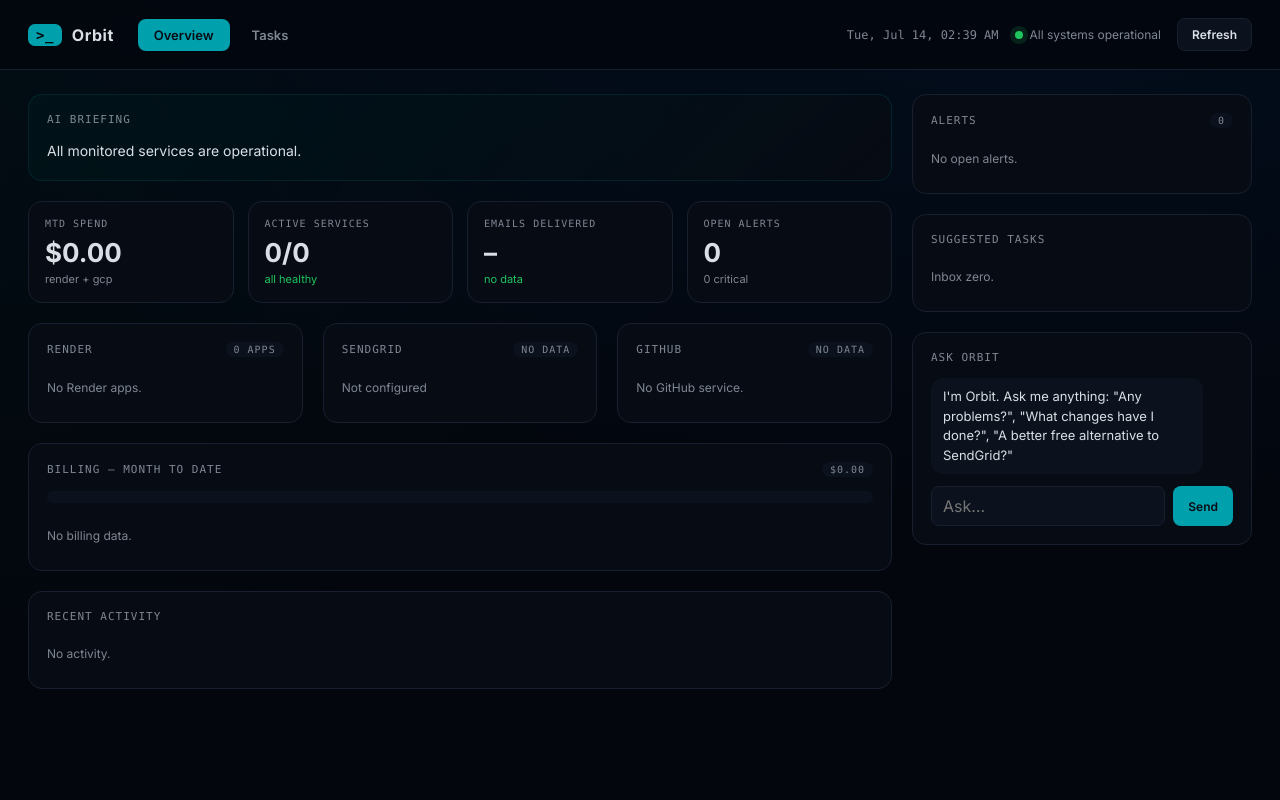
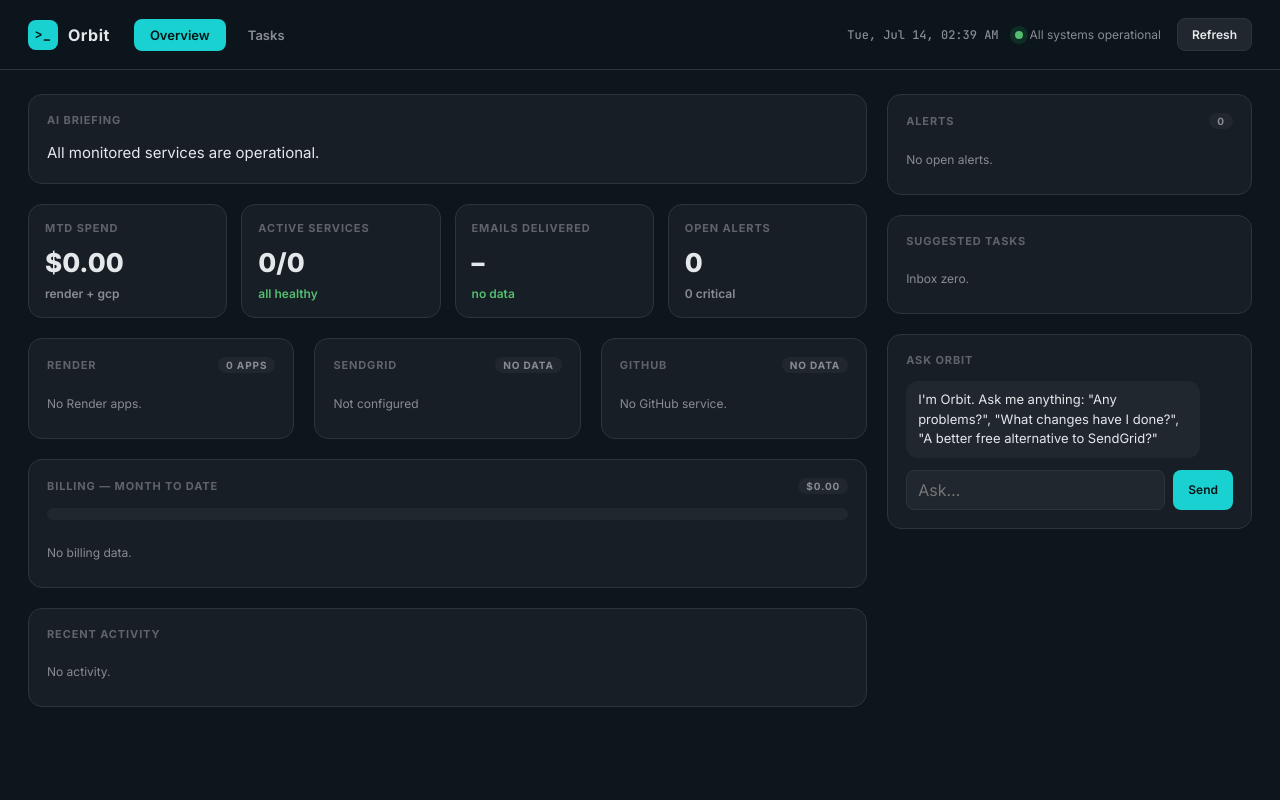
Before and after one commit to 16A9DA/Orbit, a Django app: page / in a window 1280 px wide. Run offline with Django 5.2, Linux system fonts and the light colour scheme; data that the repository does not hold is empty.

Commit message:
Apply Dashboard.dc design: teal accent, indigo-dark surfaces, flat cards
- retune palette to design tokens (bg/cards/border hue 250, teal accent hue 195, green 150, accent-text)
- flatten surfaces (drop radial background + briefing gradient)
- card titles and kpi labels: Inter 700, uppercase, 0.08em, faint; kpi value 26px/800
- overview grid 2.3fr/1fr; brand mark 30px rounded tile; bars on track color
- fonts: add Inter 800 + JetBrains Mono

```diff
--- a/frontend/static/css/app.css
+++ b/frontend/static/css/app.css
@@ -1,17 +1,20 @@
 :root {
-  --bg: oklch(0.12 0.02 260);
-  --panel: oklch(0.15 0.02 260);
-  --panel-2: oklch(0.18 0.025 262);
-  --line: oklch(0.24 0.03 265);
-  --text: oklch(0.9 0.01 260);
-  --muted: oklch(0.62 0.02 260);
-  --faint: oklch(0.45 0.02 260);
-  --accent: oklch(0.62 0.16 200);
-  --green: oklch(0.72 0.19 150);
-  --amber: oklch(0.72 0.19 80);
+  --bg: oklch(0.19 0.02 250);
+  --panel: oklch(0.23 0.018 250);
+  --panel-2: oklch(0.27 0.018 250);
+  --line: oklch(0.32 0.015 250);
+  --track: oklch(0.30 0.015 250);
+  --text: oklch(0.93 0.005 250);
+  --muted: oklch(0.64 0.01 250);
+  --faint: oklch(0.50 0.01 250);
+  --accent: oklch(0.78 0.13 195);
+  --accent-text: oklch(0.18 0.03 195);
+  --green: oklch(0.72 0.15 150);
+  --green-bg: oklch(0.30 0.06 150);
+  --amber: oklch(0.78 0.14 70);
   --red: oklch(0.68 0.19 40);
   --purple: oklch(0.68 0.17 280);
-  --mono: ui-monospace, "SF Mono", "IBM Plex Mono", Menlo, monospace;
+  --mono: "JetBrains Mono", ui-monospace, "SF Mono", Menlo, monospace;
   --sans: "Inter", system-ui, sans-serif;
 }
 
@@ -24,10 +27,7 @@
 body {
   font-family: var(--sans);
   color: var(--text);
-  background:
-    radial-gradient(1200px 600px at 80% -10%, oklch(0.2 0.06 250 / 0.5), transparent),
-    radial-gradient(900px 500px at -10% 20%, oklch(0.18 0.06 200 / 0.35), transparent),
-    var(--bg);
+  background: var(--bg);
   min-height: 100vh;
   -webkit-font-smoothing: antialiased;
 }
@@ -42,7 +42,7 @@
   position: sticky;
   top: 0;
   z-index: 10;
-  background: oklch(0.12 0.02 260 / 0.85);
+  background: oklch(0.19 0.02 250 / 0.85);
   backdrop-filter: blur(12px);
 }
 
@@ -56,12 +56,16 @@
 
 .brand-mark {
   font-family: var(--mono);
-  color: oklch(0.12 0.02 260);
+  color: var(--accent-text);
   background: var(--accent);
-  padding: 3px 8px;
-  border-radius: 7px;
+  width: 30px;
+  height: 30px;
+  display: inline-flex;
+  align-items: center;
+  justify-content: center;
+  border-radius: 8px;
   font-weight: 700;
-  font-size: 14px;
+  font-size: 13px;
 }
 
 .tabs {
@@ -83,7 +87,7 @@
 
 .tab.active {
   background: var(--accent);
-  color: oklch(0.15 0.02 260);
+  color: var(--accent-text);
 }
 
 .top-right {
@@ -153,7 +157,7 @@
 
 .btn.accent {
   background: var(--accent);
-  color: oklch(0.15 0.02 260);
+  color: var(--accent-text);
   border-color: transparent;
 }
 
@@ -166,7 +170,7 @@
 
 .overview {
   display: grid;
-  grid-template-columns: 1fr 340px;
+  grid-template-columns: 2.3fr 1fr;
   gap: 20px;
   align-items: start;
 }
@@ -195,11 +199,12 @@
 }
 
 .card-title {
-  font-family: var(--mono);
+  font-family: var(--sans);
   font-size: 11px;
-  letter-spacing: 1px;
+  font-weight: 700;
+  letter-spacing: 0.08em;
   text-transform: uppercase;
-  color: var(--muted);
+  color: var(--faint);
   margin-bottom: 14px;
   display: flex;
   justify-content: space-between;
@@ -236,13 +241,8 @@
 }
 
 /* AI briefing */
-.briefing {
-  background: linear-gradient(135deg, oklch(0.2 0.06 200 / 0.4), var(--panel));
-  border-color: oklch(0.3 0.08 200 / 0.5);
-}
-
 .briefing p {
-  font-size: 14px;
+  font-size: 15px;
   line-height: 1.6;
   color: var(--text);
 }
@@ -262,20 +262,23 @@
 }
 
 .kpi-label {
-  font-family: var(--mono);
-  font-size: 10px;
-  letter-spacing: 1px;
-  color: var(--muted);
+  font-family: var(--sans);
+  font-size: 11px;
+  font-weight: 700;
+  letter-spacing: 0.08em;
+  text-transform: uppercase;
+  color: var(--faint);
 }
 
 .kpi-value {
   font-size: 26px;
-  font-weight: 700;
-  margin: 8px 0 4px;
+  font-weight: 800;
+  margin: 12px 0 8px;
 }
 
 .kpi-delta {
-  font-size: 11px;
+  font-size: 12px;
+  font-weight: 600;
 }
 
 /* Service cards row */
@@ -322,7 +325,7 @@
   margin-top: 6px;
   max-height: 220px;
   overflow: auto;
-  background: oklch(0.09 0.01 260);
+  background: oklch(0.15 0.015 250);
   border-radius: 8px;
   padding: 10px;
   font-family: var(--mono);
@@ -355,9 +358,9 @@
 }
 
 .bar {
-  height: 6px;
-  border-radius: 999px;
-  background: var(--panel-2);
+  height: 5px;
+  border-radius: 4px;
+  background: var(--track);
   overflow: hidden;
 }
 
@@ -501,7 +504,7 @@
   cursor: pointer;
   flex: none;
   font-size: 12px;
-  color: oklch(0.15 0.02 260);
+  color: var(--accent-text);
 }
 
 .check .box.done {
@@ -555,7 +558,7 @@
 .msg.me {
   align-self: flex-end;
   background: var(--accent);
-  color: oklch(0.14 0.02 260);
+  color: var(--accent-text);
 }
 
 .chat-form,
--- a/frontend/templates/index.html
+++ b/frontend/templates/index.html
@@ -8,7 +8,7 @@
   <title>Orbit</title>
   <link rel="preconnect" href="https://fonts.googleapis.com" />
   <link rel="preconnect" href="https://fonts.gstatic.com" crossorigin />
-  <link href="https://fonts.googleapis.com/css2?family=Inter:wght@400;500;600;700&display=swap" rel="stylesheet" />
+  <link href="https://fonts.googleapis.com/css2?family=Inter:wght@400;500;600;700;800&family=JetBrains+Mono:wght@500;700&display=swap" rel="stylesheet" />
   <link rel="stylesheet" href="{% static 'css/app.css' %}" />
 </head>
 
```
